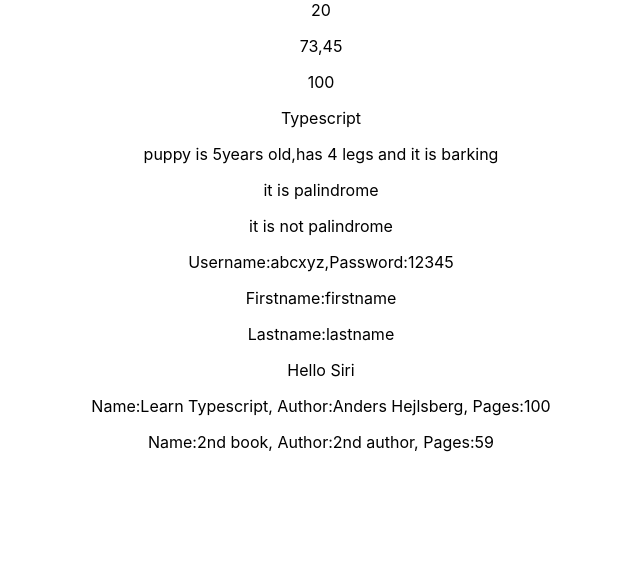
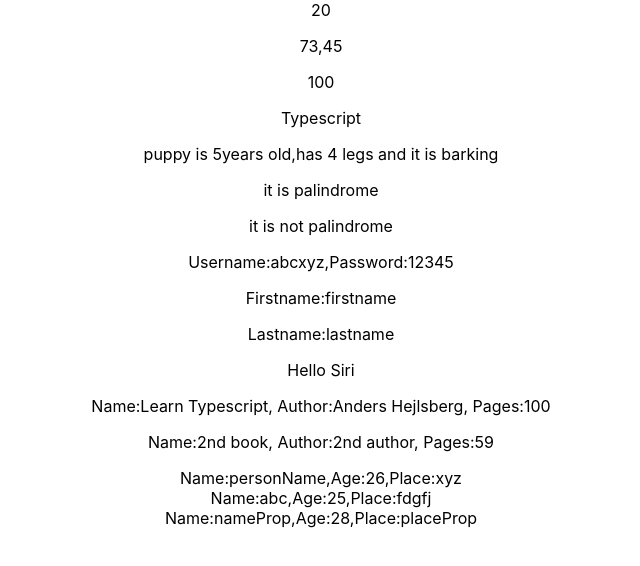
Before and after one commit to nagajayasree/2021, a React (Create React App) app: page / in a window 1280 px wide. Shown: the top 566 px of the page, without its empty margins (319-959 px from the left). Built offline with nearby package versions, Linux system fonts and the light colour scheme.

Commit message:
new added

```diff
--- a/src/App.tsx
+++ b/src/App.tsx
@@ -15,6 +15,7 @@
 import { CheckPalindrome } from "./exercises/palindrome";
 import { GetUserName, User } from "./topics/context";
 import { Student, Book, Book2 } from "./topics/context2";
+import { Person, Person2, PersonProps } from "./topics/context3";
 
 function App() {
   return (
@@ -54,6 +55,9 @@
       <Student />
       <Book />
       <Book2 />
+      <Person />
+      <Person2 />
+      <PersonProps name={"nameProp"} age={28} place={"placeProp"} />
     </div>
   );
 }
--- /dev/null
+++ b/src/topics/context3.tsx
@@ -0,0 +1,61 @@
+import * as React from "react";
+
+interface IPerson {
+  name?: string;
+  age?: number;
+  place?: string;
+}
+
+const personContext = React.createContext<IPerson | null>(null);
+
+const PersonDetails = () => {
+  const personCtxt = React.useContext(personContext);
+  return (
+    <div>
+      Name:{personCtxt?.name},Age:{personCtxt?.age},Place:{personCtxt?.place}
+    </div>
+  );
+};
+
+const personInfo: IPerson = {
+  name: "personName",
+  age: 26,
+  place: "xyz",
+};
+export class Person extends React.Component<IPerson> {
+  render() {
+    return (
+      <div>
+        <personContext.Provider value={personInfo}>
+          <PersonDetails />
+        </personContext.Provider>
+      </div>
+    );
+  }
+}
+
+export class Person2 extends React.Component<IPerson> {
+  render() {
+    return (
+      <div>
+        <personContext.Provider
+          value={{ name: "abc", age: 25, place: "fdgfj" }}
+        >
+          <PersonDetails />
+        </personContext.Provider>
+      </div>
+    );
+  }
+}
+
+export class PersonProps extends React.Component<IPerson> {
+  render() {
+    return (
+      <div>
+        <personContext.Provider value={this.props}>
+          <PersonDetails />
+        </personContext.Provider>
+      </div>
+    );
+  }
+}
```
Also changed, not shown: 1 other file (tests, documents, lock files or other folders).
